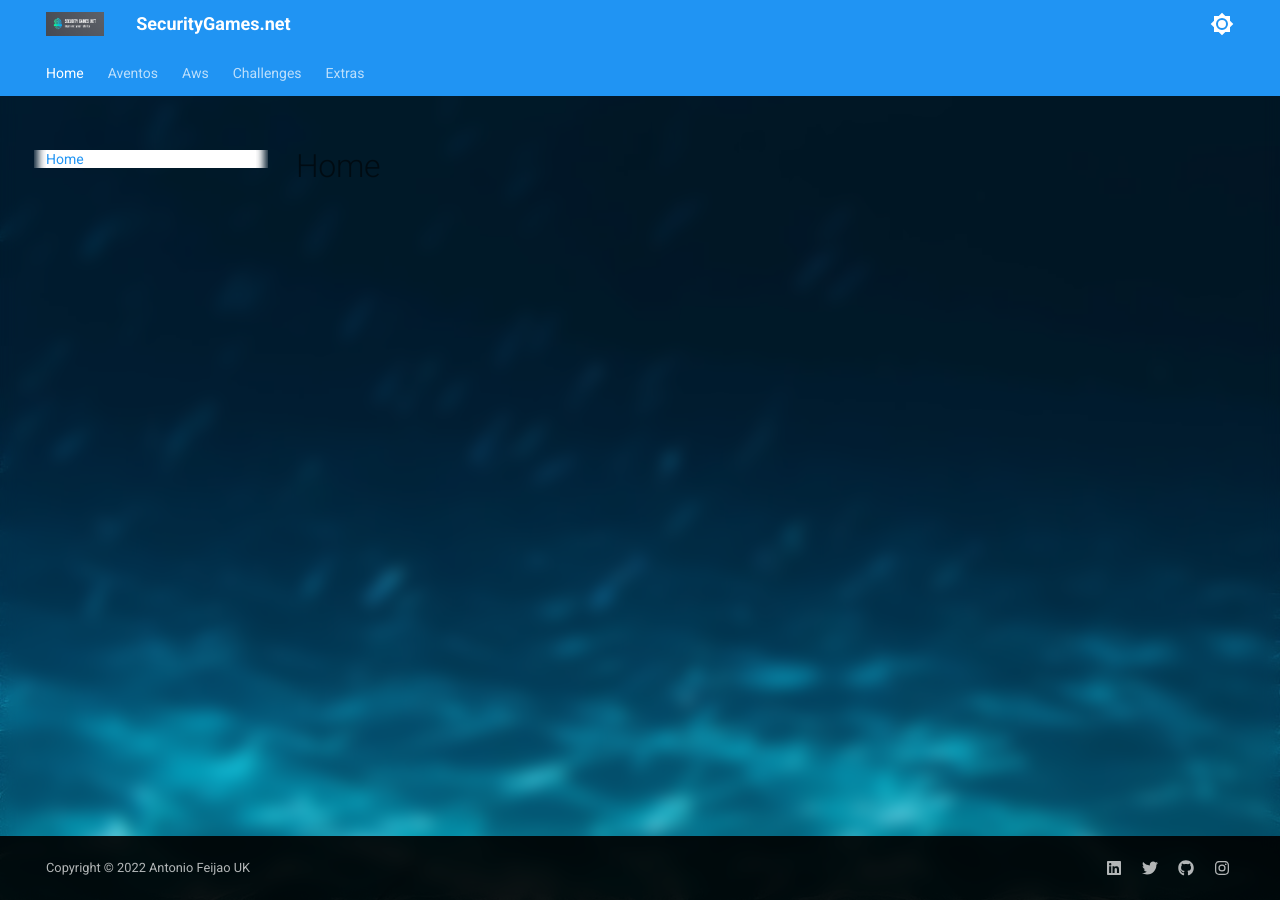
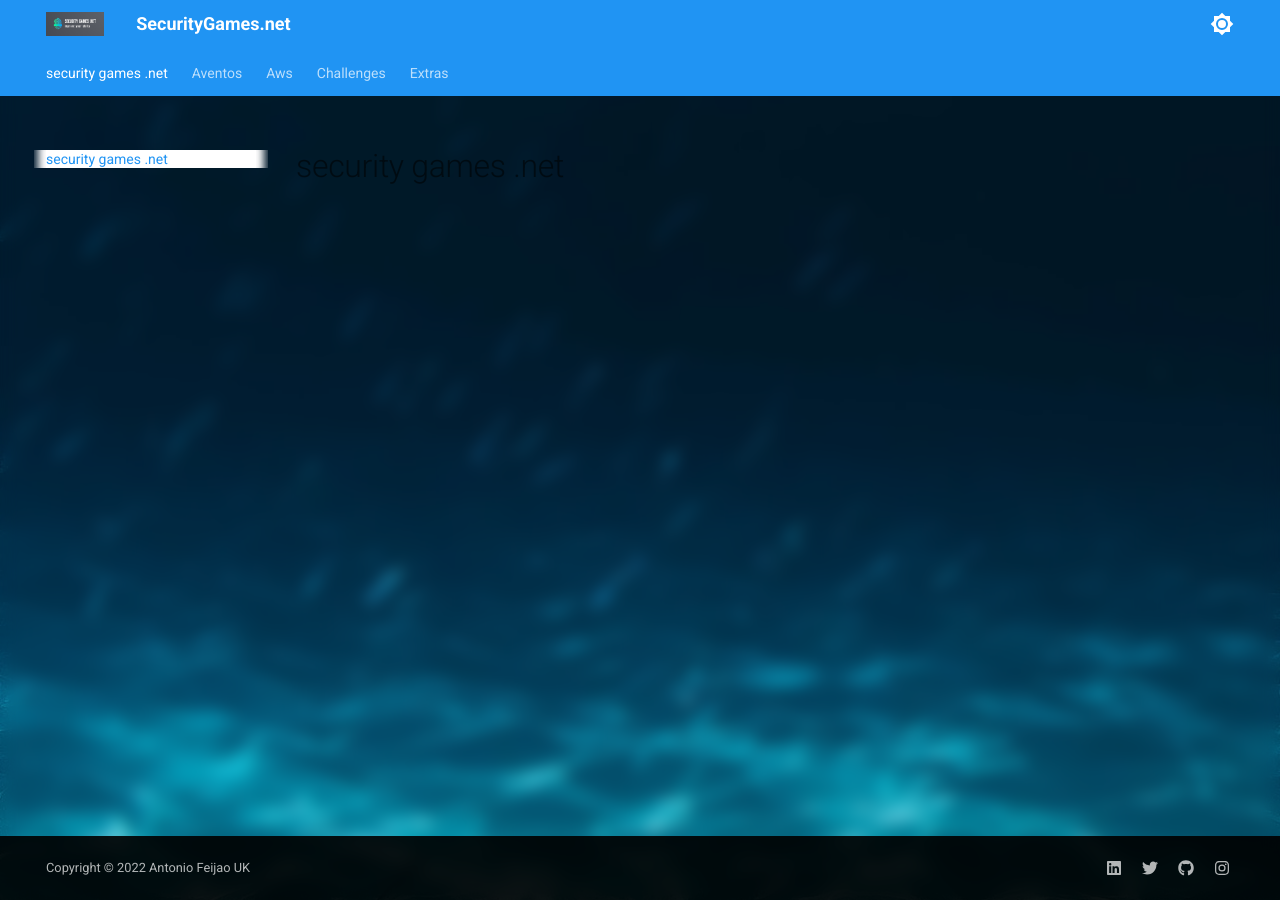
Before and after one commit to AntonioFeijaoUK/www-securitygames-net, an MkDocs documentation site: the page built from docs/index.md, in a window 1280 px wide. Built offline with MkDocs 1.6.1 and Material for MkDocs 9.7.7, drawn with Linux system fonts in a browser that asks for light colours.

Commit message:
Update index.md

```diff
--- a/docs/index.md
+++ b/docs/index.md
@@ -1,3 +1,4 @@
+# security games .net
 
 <style>
 body {
```
